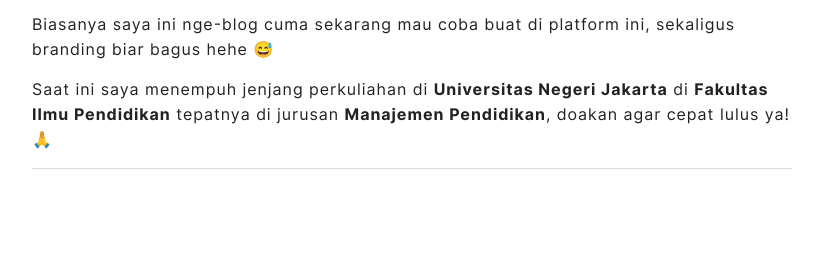
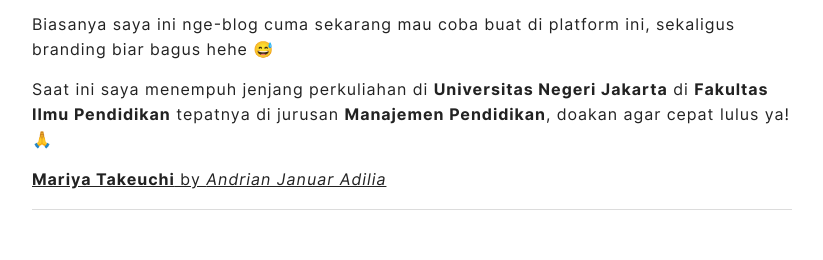
Before and after one commit to achmadfauzihamibowo/achmadfauzihamibowo.github.io, a plain HTML site: page about/index.html in a window 1280 px wide. Shown: the part 784-1044 px from the top of the page, without its empty margins (228-1051 px from the left). Drawn offline with nearby package versions, Linux system fonts and the light colour scheme.

Commit message:
rebuilding site Wed, Sep  9, 2020 12:22:12 PM

```diff
--- a/about/index.html
+++ b/about/index.html
@@ -49,7 +49,7 @@
 Saat ini saya menempuh jenjang perkuliahan di Universitas Negeri Jakarta di Fakultas Ilmu Pendidikan tepatnya di jurusan Manajemen Pendidikan, doakan agar cepat lulus ya! 🙏">
 <meta itemprop="datePublished" content="2014-04-09T00:00:00+00:00" />
 <meta itemprop="dateModified" content="2014-04-09T00:00:00+00:00" />
-<meta itemprop="wordCount" content="69">
+<meta itemprop="wordCount" content="75">
 <meta itemprop="image" content="https://achmadfauzihamibowo.github.io/"/>
 
 
@@ -161,6 +161,7 @@
 <p>Perkenalkan, nama saya <strong>Achmad Fauzi Hamibowo</strong>, saat ini sedang sibuk dalam dunia perkuliahan, menjalani hobi, salah satunya nge-podcast, serta sedang menjalankan sebuah startup bersama teman saya.</p>
 <p>Biasanya saya ini nge-blog cuma sekarang mau coba buat di platform ini, sekaligus branding biar bagus hehe 😅</p>
 <p>Saat ini saya menempuh jenjang perkuliahan di <strong>Universitas Negeri Jakarta</strong> di <strong>Fakultas Ilmu Pendidikan</strong> tepatnya di jurusan <strong>Manajemen Pendidikan</strong>, doakan agar cepat lulus ya! 🙏</p>
+<p><a href="https://www.facebook.com/Andrian.J.Adilia"><strong>Mariya Takeuchi</strong> by <em>Andrian Januar Adilia</em></a></p>
 
             </div>
         </article>
```
